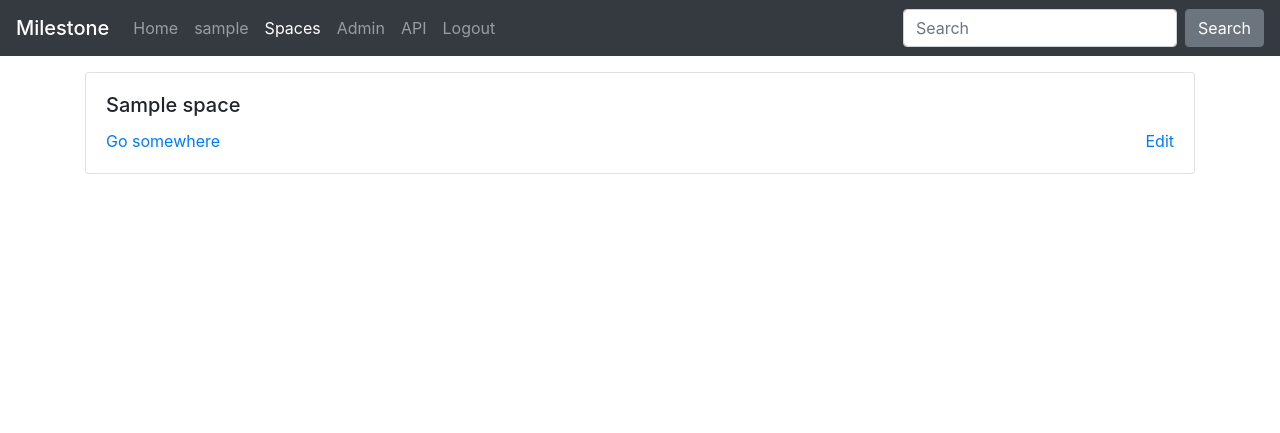
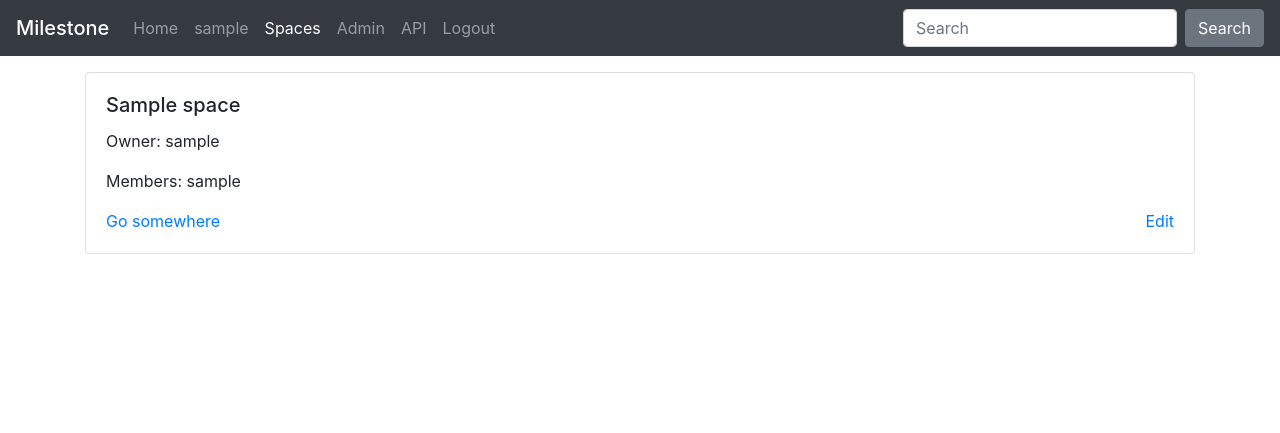
Before and after one commit to buzzon/milestone, a Django app: page /space/ in a window 1280 px wide. Shown: the top 433 px of the page. Run offline with Django 3.2, Linux system fonts and the light colour scheme; a user stored in the database is signed in; tables that the repository leaves empty hold one stand-in row (values such as "Sample post"); some libraries are stand-ins or nearby versions.

Commit message:
fix create space

```diff
--- a/mscore/api/views.py
+++ b/mscore/api/views.py
@@ -1,3 +1,4 @@
+from django.db.models import Q
 from rest_framework import generics
 from rest_framework.decorators import api_view, permission_classes
 from rest_framework.permissions import IsAuthenticated
@@ -24,7 +25,7 @@ class SpaceList(generics.ListCreateAPIView):
         serializer.save(owner=self.request.user)
 
     def get_queryset(self):
-        return Space.objects.filter(owner=self.request.user)
+        return Space.objects.filter(Q(owner=self.request.user) | Q(members=self.request.user))
 
 
 @permission_classes([IsAuthenticated])
@@ -33,7 +34,7 @@ class SpaceDetail(generics.RetrieveUpdateDestroyAPIView):
     model = Space
 
     def get_queryset(self):
-        return Space.objects.filter(owner=self.request.user)
+        return Space.objects.filter(Q(owner=self.request.user) | Q(members=self.request.user))
 
 
 @permission_classes([IsAuthenticated])
--- a/mscore/models.py
+++ b/mscore/models.py
@@ -17,14 +17,14 @@ class Space(models.Model):
     owner = models.ForeignKey(User, on_delete=models.CASCADE, editable=False, related_name='owned_spaces')
     title = models.CharField(blank=True, max_length=255)
     publish_date = models.DateTimeField(auto_now_add=True)
-    members = models.ManyToManyField(User, related_name='spaces')
+    members = models.ManyToManyField(User, related_name='spaces', blank=True)
 
     def __str__(self):
         return self.title
 
     def get_absolute_url(self):
         from django.urls import reverse
-        return reverse('space-detail', args=[str(self.pk)])
+        return reverse('space_detail', args=[str(self.pk)])
 
 
 class RenewSpaceModelForm(ModelForm):
--- a/mscore/templates/mscore/space_list.html
+++ b/mscore/templates/mscore/space_list.html
@@ -7,6 +7,14 @@
     <div class="card no-gutters position-relative mt-3">
         <div class="card-body">
             <h5 class="card-title">{{ space.title }}</h5>
+            <p class="card-text">Owner: {{ space.owner }}</p>
+            {% if space.members.count > 0 %}
+                <p class="card-text">Members:
+                {% for member in space.members.all %}
+                    {{ member }}
+                {% endfor %}
+                </p>
+            {% endif %}
             <div>
                 <a href="{% url 'space_detail' space.id %}" class="stretched-link">Go somewhere</a>
                 <a style="float: right;" href="{% url 'space_edit' space.id %}" class="stretched-link">Edit</a>
--- a/mscore/urls.py
+++ b/mscore/urls.py
@@ -5,7 +5,7 @@ from . import views
 urlpatterns = [
     path('', views.index, name='index'),
     path('space/', views.space, name='space_list'),
-    path('space/create/', views.SpaceCreate.as_view(), name='space_create'),
+    path('space/create/', views.space_create, name='space_create'),
     path('space/<int:pk>/change/', views.space_detail, name='space_detail'),
     path('space/<int:pk>/edit/', views.space_edit, name='space_edit'),
     path('space/<int:pk>/task/create/', views.task_create, name='task_create'),
--- a/mscore/views.py
+++ b/mscore/views.py
@@ -24,16 +24,16 @@ def space(request):
     return render(request, 'mscore/space_list.html', context)
 
 
-class SpaceCreate(CreateView):
-    model = Space
-    fields = '__all__'
-
-    def get_form_kwargs(self):
-        kwargs = super(SpaceCreate, self).get_form_kwargs()
-        if kwargs['instance'] is None:
-            kwargs['instance'] = Space()
-        kwargs['instance'].owner = self.request.user
-        return kwargs
+@login_required
+def space_create(request):
+    if request.method == 'POST':
+        form = SpaceForm(request.POST)
+        space_single = form.save(commit=False)
+        space_single.owner = request.user
+        space_single.save()
+    else:
+        form = SpaceForm()
+    return render(request, 'mscore/form/base.html', {'form': form})
 
 
 @login_required
```
